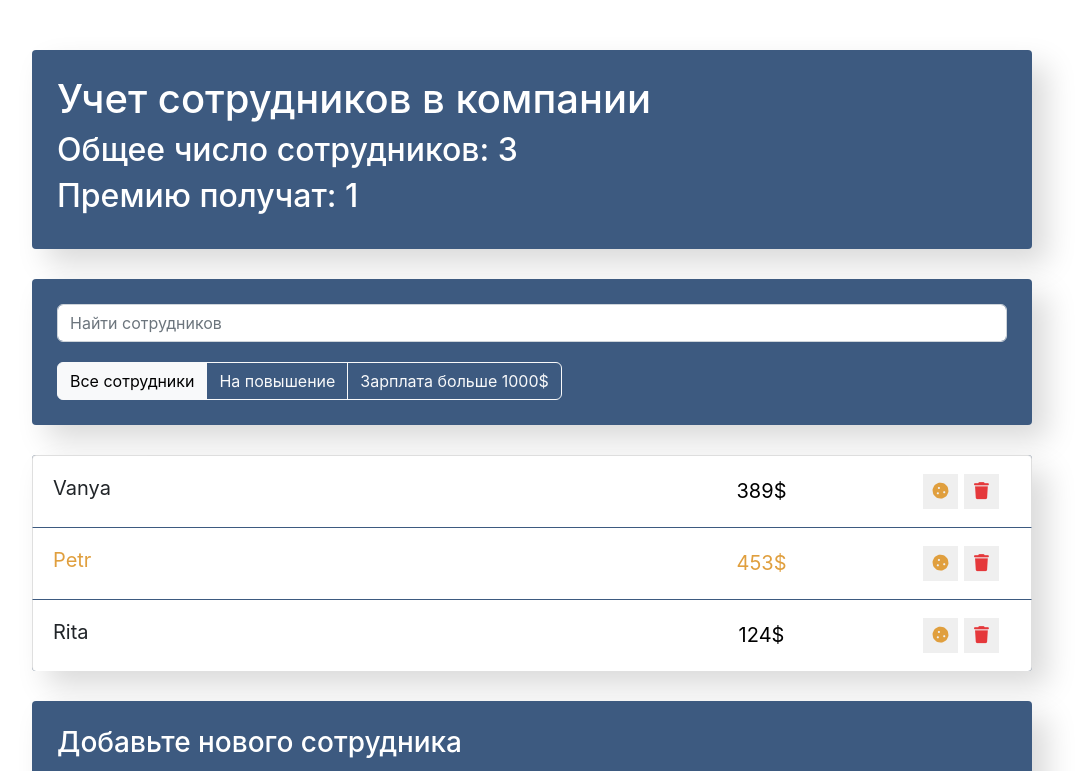
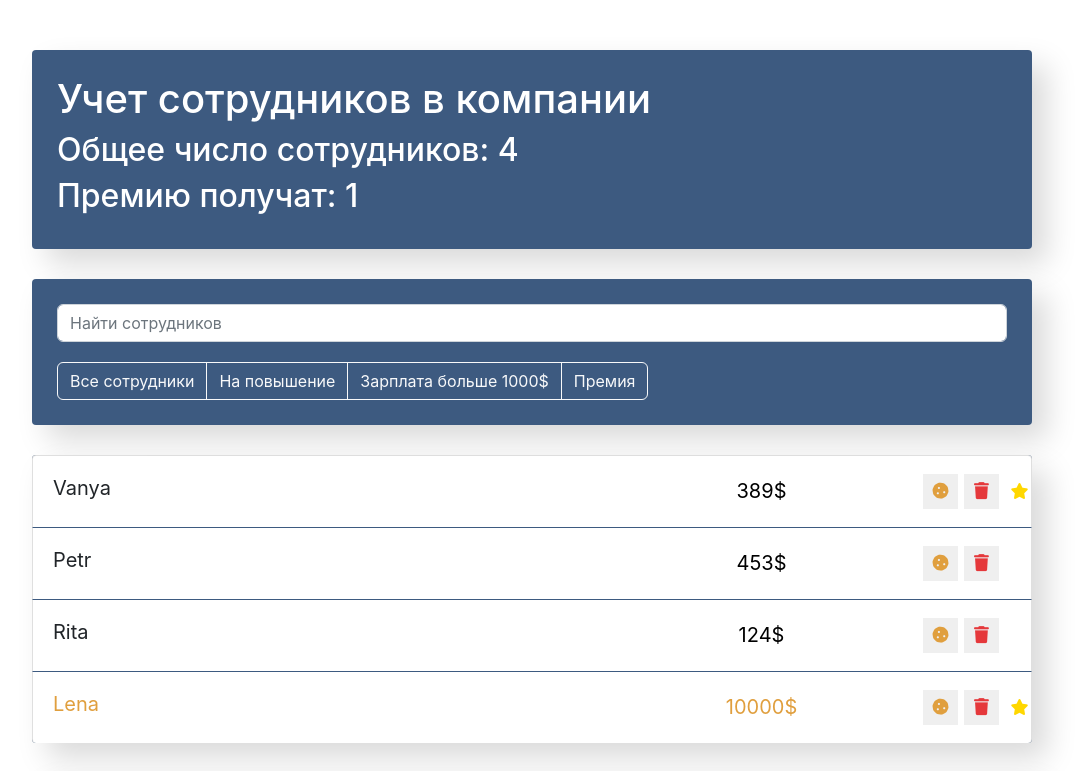
Before and after one commit to millisabel/udemy-react, a React (Create React App) app: page / in a window 1280 px wide. Shown: the top 771 px of the page, without its empty margins (108-1192 px from the left). Built offline with nearby package versions, Linux system fonts and the light colour scheme.

Commit message:
feat: add filter

```diff
--- a/src/components/app-filter/app-filter.js
+++ b/src/components/app-filter/app-filter.js
@@ -1,26 +1,32 @@
 import './app-filter.css';
 
-const AppFilter = () => {
+const AppFilter = (props) => {
+    const buttonsData = [
+        {name: 'all', label: 'Все сотрудники'},
+        {name: 'rise', label: 'На повышение'},
+        {name: 'moreThen1000', label: 'Зарплата больше 1000$'},
+        {name: 'prize', label: 'Премия'},
+    ];
+
+    const buttons = buttonsData.map(({name, label}) => {
+        const active = props.filter === name;
+        const clazz = active ? 'btn-light' : 'btn-outline-light';
+        return (
+            <button
+                className={`btn ${clazz}`}
+                type="button"
+                key={name}
+                name={name}
+                onClick={() => props.onFilterSelect(name)}
+            >
+                {label}
+            </button>
+        )
+    })
+
     return (
         <div className='btn-group'>
-            <button
-                className="btn btn-light"
-                type="button"
-            >
-                Все сотрудники
-            </button>
-            <button
-                className="btn btn-outline-light"
-                type="button"
-            >
-                На повышение
-            </button>
-            <button
-                className="btn btn-outline-light"
-                type="button"
-            >
-                Зарплата больше 1000$
-            </button>
+            {buttons}
         </div>
     );
 };
--- a/src/components/app/App.js
+++ b/src/components/app/App.js
@@ -13,13 +13,15 @@ class App extends Component{
         super(props);
         this.state = {
             data: [
-                {name: 'Vanya', salary: 389, increase: false, like: true, id: 1},
-                {name: 'Petr', salary: 453, increase: true, like: false, id: 2},
-                {name: 'Rita', salary: 124, increase: false, like: false, id: 3},
+                {name: 'Vanya', salary: 389, increase: false, rise: true, id: 1},
+                {name: 'Petr', salary: 453, increase: false, rise: false, id: 2},
+                {name: 'Rita', salary: 124, increase: false, rise: false, id: 3},
+                {name: 'Lena', salary: 10000, increase: true, rise: true, id: 4},
             ],
             term: '',
+            filter: '',
         }
-        this.maxId = 4;
+        this.maxId = 5;
     }
 
     deleteItem = (id) => {
@@ -112,11 +114,28 @@ class App extends Component{
         this.setState({term});
     }
 
+    filterPost = (items, filter) => {
+        switch (filter){
+            case 'rise':
+                return items.filter(item => item.rise);
+            case 'moreThen1000':
+                return items.filter(item => item.salary > 1000)
+            case 'prize':
+                return items.filter(item => item.increase)
+            default:
+                return items;
+        }
+    }
+
+    onFilterSelect = (filter) => {
+        this.setState({filter})
+    }
+
     render() {
-        const {data,term} = this.state;
+        const {data,term, filter} = this.state;
         const employees = this.state.data.length;
         const increase = this.state.data.filter(item => item.increase).length;
-        const visibleData = this.searchEmp(data, term);
+        const visibleData = this.filterPost(this.searchEmp(data, term), filter);
 
         return (
             <div className="app">
@@ -126,7 +145,10 @@ class App extends Component{
                 />
                 <div className="search-panel">
                     <SearchPanel onUpdateSerch = {this.onUpdateSearch}/>
-                    <AppFilter/>
+                    <AppFilter
+                        filter={filter}
+                        onFilterSelect = {this.onFilterSelect}
+                    />
                 </div>
                 <EmployersList
                     data = {visibleData}
--- a/src/components/employers-list-item/employers-list-item.css
+++ b/src/components/employers-list-item/employers-list-item.css
@@ -50,7 +50,7 @@
     opacity: 0;
 }
 
-.list-group-item.like .fa-star {
+.list-group-item.rise .fa-star {
     opacity: 1;
     transform: translateX(0px);
 }
--- a/src/components/employers-list-item/employers-list-item.js
+++ b/src/components/employers-list-item/employers-list-item.js
@@ -9,14 +9,20 @@ const EmployersListItem = (props) => {
     }
 
     if (rise) {
-        classNames += ' like';
+        classNames += ' rise';
     }
 
     return (
         <li className={classNames}>
                 <span className="list-group-item-label"
-                      onClick={onToggleProp} data-toggle='rise'>{name}</span>
-            <input type="text" className="list-group-item-input" defaultValue={salary + '$'}/>
+                      onClick={onToggleProp}
+                      data-toggle='rise'
+                >{name}</span>
+            <input
+                type="text"
+                className="list-group-item-input"
+                defaultValue={salary + '$'}
+            />
             <div className='d-flex justify-content-center align-items-center'>
                 <button type="button"
                         className="btn-cookie btn-sm "
```
